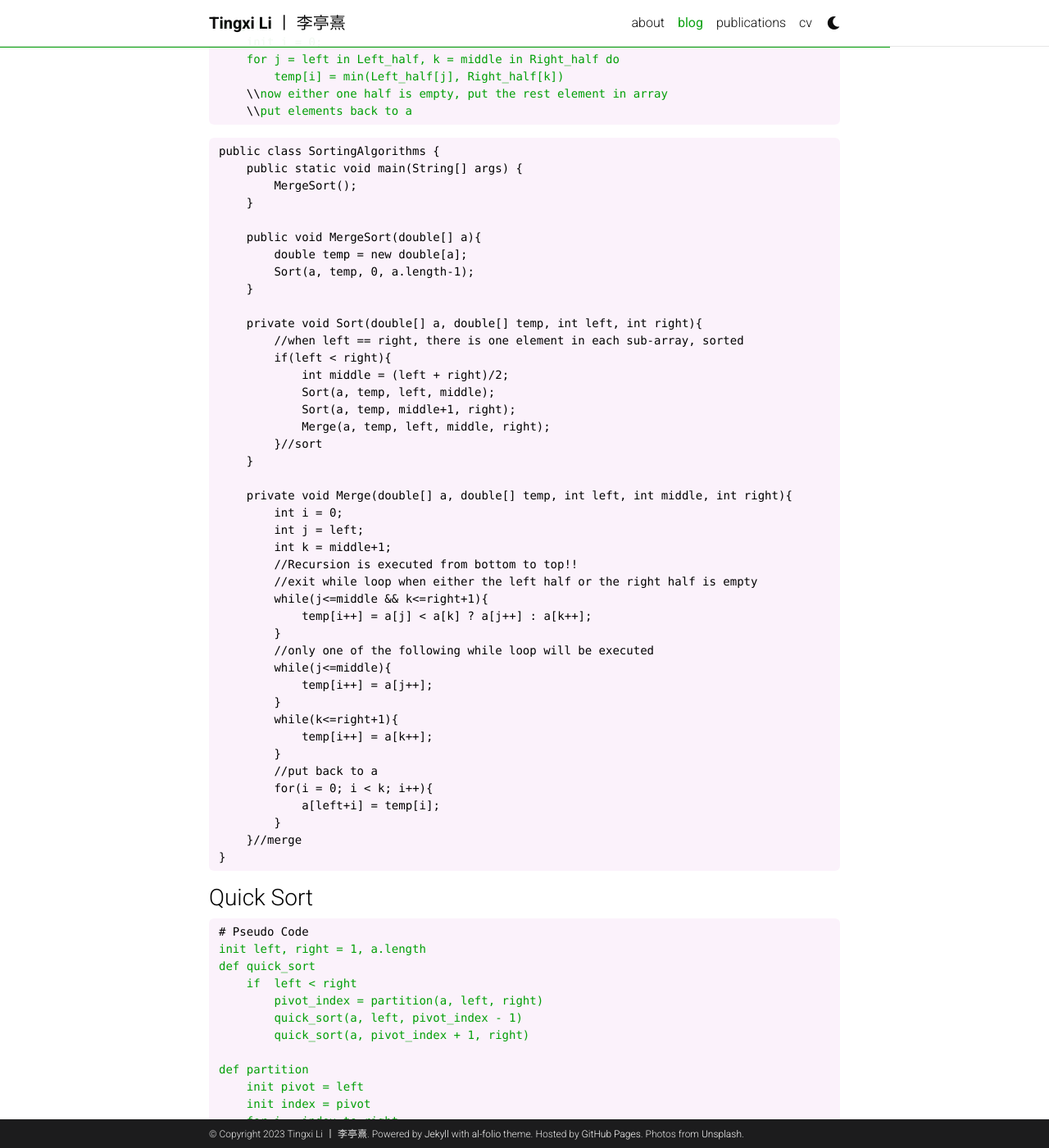
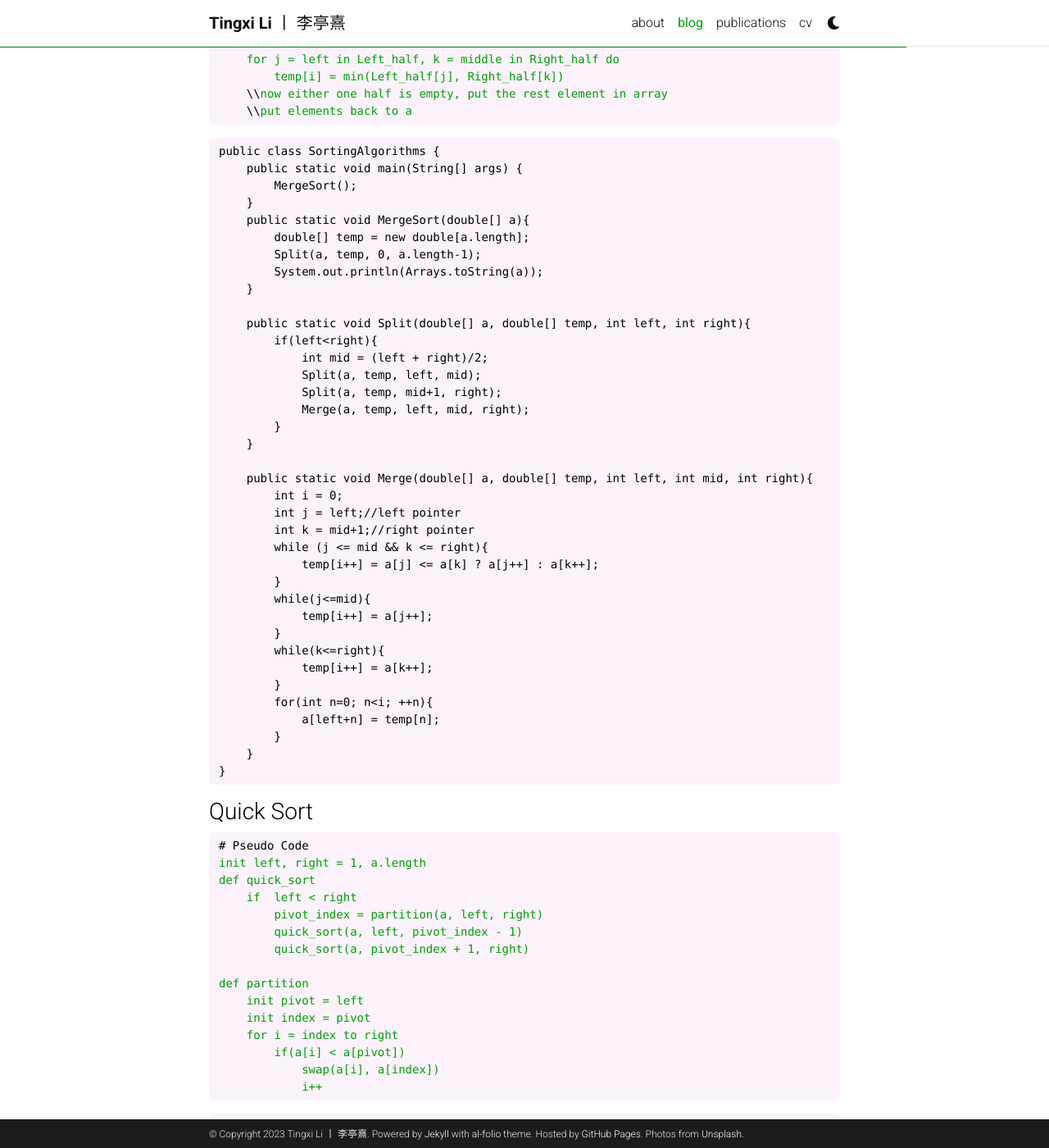
Before and after one commit to tinzzyli/tinzzyli.github.io, a Jekyll site: the page built from _posts/2023-02-27-data-structure_1.md, in a window 1280 px wide and 1400 px high, scrolled down 5013 px. Shown: the whole window at 82% size. Built offline with Jekyll 4.4.1, drawn with Linux system fonts in a browser that asks for light colours; comment, search, counter and statistics services are not loaded; a style sheet for code colours, icons or effects is not loaded.

Commit message:
correct merge sort

````diff
--- a/_posts/2023-02-27-data-structure_1.md
+++ b/_posts/2023-02-27-data-structure_1.md
@@ -234,43 +234,38 @@ public class SortingAlgorithms {
     public static void main(String[] args) {
         MergeSort();
     }
-
-    public void MergeSort(double[] a){
-        double temp = new double[a];
-        Sort(a, temp, 0, a.length-1);
+    public static void MergeSort(double[] a){
+        double[] temp = new double[a.length];
+        Split(a, temp, 0, a.length-1);
+        System.out.println(Arrays.toString(a));
     }
 
-    private void Sort(double[] a, double[] temp, int left, int right){
-        //when left == right, there is one element in each sub-array, sorted
-        if(left < right){
-            int middle = (left + right)/2;
-            Sort(a, temp, left, middle);
-            Sort(a, temp, middle+1, right);
-            Merge(a, temp, left, middle, right);
-        }//sort
+    public static void Split(double[] a, double[] temp, int left, int right){
+        if(left<right){
+            int mid = (left + right)/2;
+            Split(a, temp, left, mid);
+            Split(a, temp, mid+1, right);
+            Merge(a, temp, left, mid, right);
+        }
     }
 
-    private void Merge(double[] a, double[] temp, int left, int middle, int right){
+    public static void Merge(double[] a, double[] temp, int left, int mid, int right){
         int i = 0;
-        int j = left;
-        int k = middle+1;
-        //Recursion is executed from bottom to top!!
-        //exit while loop when either the left half or the right half is empty
-        while(j<=middle && k<=right+1){
-            temp[i++] = a[j] < a[k] ? a[j++] : a[k++];
+        int j = left;//left pointer
+        int k = mid+1;//right pointer
+        while (j <= mid && k <= right){
+            temp[i++] = a[j] <= a[k] ? a[j++] : a[k++];
         }
-        //only one of the following while loop will be executed
-        while(j<=middle){
+        while(j<=mid){
             temp[i++] = a[j++];
         }
-        while(k<=right+1){
+        while(k<=right){
             temp[i++] = a[k++];
         }
-        //put back to a
-        for(i = 0; i < k; i++){
-            a[left+i] = temp[i];
+        for(int n=0; n<i; ++n){
+            a[left+n] = temp[n];
         }
-    }//merge
+    }
 }
 ```
 
````
